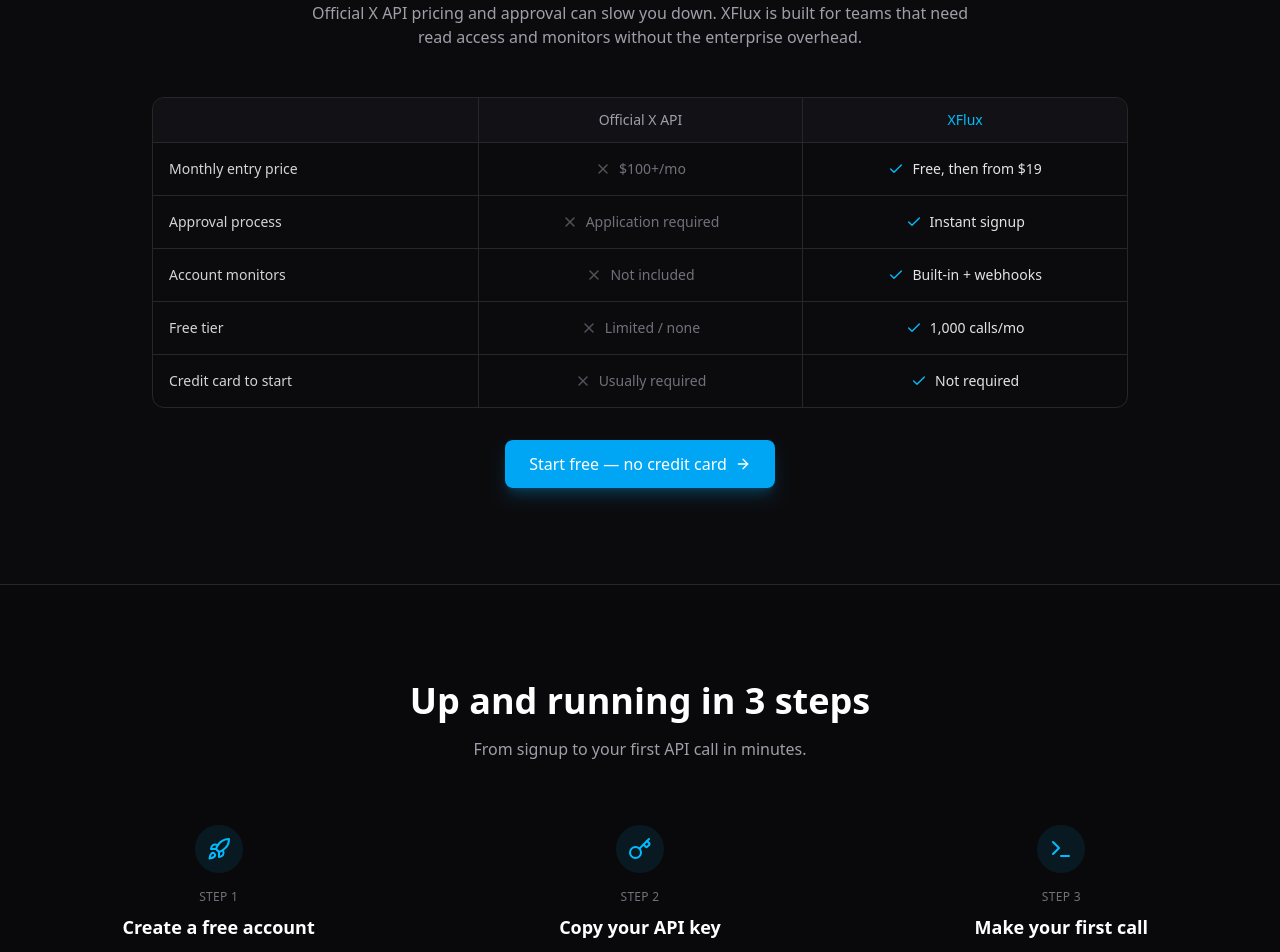
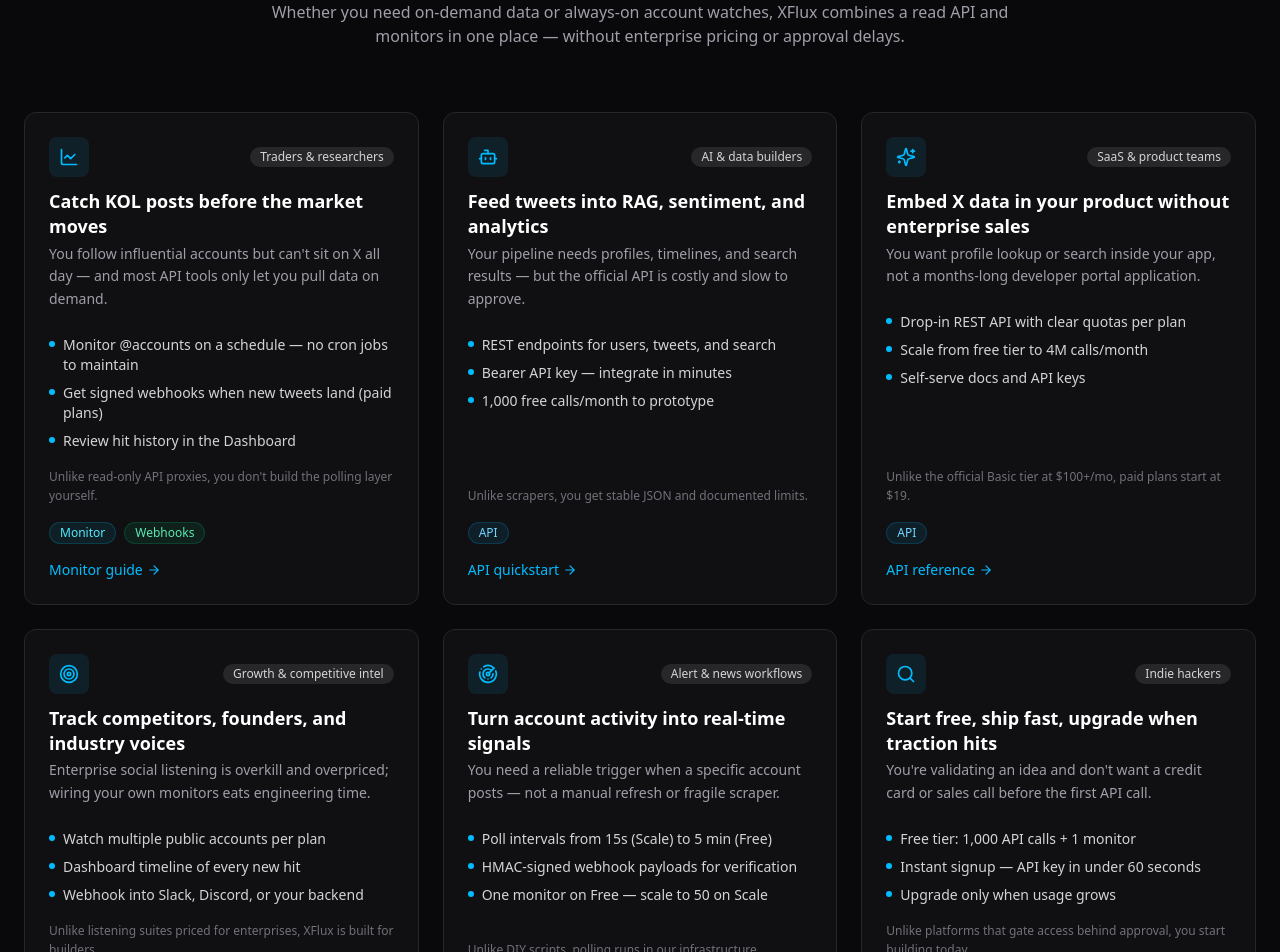
Before and after one commit to yxs1640-png/xflux, a Next.js app: page / in a window 1280 px wide. Shown: the part 1140-2092 px from the top of the page. Built offline with nearby package versions, Linux system fonts and the light colour scheme; no server answers.

Commit message:
Add homepage use cases section to highlight core value by persona.

```diff
--- a/src/app/page.tsx
+++ b/src/app/page.tsx
@@ -7,6 +7,7 @@
 import { Features } from "@/components/landing/features";
 import { PriceComparison } from "@/components/landing/price-comparison";
 import { HowItWorks } from "@/components/landing/how-it-works";
+import { UseCases } from "@/components/landing/use-cases";
 import Link from "next/link";
 import { Button } from "@/components/ui/button";
 import { getHomepagePlans } from "@/lib/constants";
@@ -27,6 +28,7 @@
       <main>
         <Hero isLoggedIn={isLoggedIn} />
         <StatsBar />
+        <UseCases registerHref={isLoggedIn ? "/dashboard" : "/register?src=homepage_usecases"} />
         <PriceComparison registerHref={isLoggedIn ? "/dashboard" : "/register?src=homepage_compare"} />
         <HowItWorks />
         <Features />
--- /dev/null
+++ b/src/components/landing/use-cases.tsx
@@ -0,0 +1,210 @@
+import Link from "next/link";
+import {
+  ArrowRight,
+  Bot,
+  LineChart,
+  Radar,
+  Search,
+  Sparkles,
+  Target,
+} from "lucide-react";
+import { Button } from "@/components/ui/button";
+import { Badge } from "@/components/ui/badge";
+import { Card, CardContent, CardDescription, CardHeader, CardTitle } from "@/components/ui/card";
+import { cn } from "@/lib/utils";
+
+const USE_CASES = [
+  {
+    icon: LineChart,
+    audience: "Traders & researchers",
+    title: "Catch KOL posts before the market moves",
+    problem:
+      "You follow influential accounts but can't sit on X all day — and most API tools only let you pull data on demand.",
+    solution: [
+      "Monitor @accounts on a schedule — no cron jobs to maintain",
+      "Get signed webhooks when new tweets land (paid plans)",
+      "Review hit history in the Dashboard",
+    ],
+    unlike: "Unlike read-only API proxies, you don't build the polling layer yourself.",
+    capabilities: ["Monitor", "Webhooks"],
+    docHref: "/docs/monitors",
+    docLabel: "Monitor guide",
+  },
+  {
+    icon: Bot,
+    audience: "AI & data builders",
+    title: "Feed tweets into RAG, sentiment, and analytics",
+    problem:
+      "Your pipeline needs profiles, timelines, and search results — but the official API is costly and slow to approve.",
+    solution: [
+      "REST endpoints for users, tweets, and search",
+      "Bearer API key — integrate in minutes",
+      "1,000 free calls/month to prototype",
+    ],
+    unlike: "Unlike scrapers, you get stable JSON and documented limits.",
+    capabilities: ["API"],
+    docHref: "/docs/quickstart",
+    docLabel: "API quickstart",
+  },
+  {
+    icon: Sparkles,
+    audience: "SaaS & product teams",
+    title: "Embed X data in your product without enterprise sales",
+    problem:
+      "You want profile lookup or search inside your app, not a months-long developer portal application.",
+    solution: [
+      "Drop-in REST API with clear quotas per plan",
+      "Scale from free tier to 4M calls/month",
+      "Self-serve docs and API keys",
+    ],
+    unlike: "Unlike the official Basic tier at $100+/mo, paid plans start at $19.",
+    capabilities: ["API"],
+    docHref: "/docs/api",
+    docLabel: "API reference",
+  },
+  {
+    icon: Target,
+    audience: "Growth & competitive intel",
+    title: "Track competitors, founders, and industry voices",
+    problem:
+      "Enterprise social listening is overkill and overpriced; wiring your own monitors eats engineering time.",
+    solution: [
+      "Watch multiple public accounts per plan",
+      "Dashboard timeline of every new hit",
+      "Webhook into Slack, Discord, or your backend",
+    ],
+    unlike: "Unlike listening suites priced for enterprises, XFlux is built for builders.",
+    capabilities: ["Monitor", "Webhooks"],
+    docHref: "/docs/monitors",
+    docLabel: "Monitor guide",
+  },
+  {
+    icon: Radar,
+    audience: "Alert & news workflows",
+    title: "Turn account activity into real-time signals",
+    problem:
+      "You need a reliable trigger when a specific account posts — not a manual refresh or fragile scraper.",
+    solution: [
+      "Poll intervals from 15s (Scale) to 5 min (Free)",
+      "HMAC-signed webhook payloads for verification",
+      "One monitor on Free — scale to 50 on Scale",
+    ],
+    unlike: "Unlike DIY scripts, polling runs in our infrastructure.",
+    capabilities: ["Monitor", "Webhooks"],
+    docHref: "/docs/webhooks",
+    docLabel: "Webhook setup",
+  },
+  {
+    icon: Search,
+    audience: "Indie hackers",
+    title: "Start free, ship fast, upgrade when traction hits",
+    problem:
+      "You're validating an idea and don't want a credit card or sales call before the first API call.",
+    solution: [
+      "Free tier: 1,000 API calls + 1 monitor",
+      "Instant signup — API key in under 60 seconds",
+      "Upgrade only when usage grows",
+    ],
+    unlike: "Unlike platforms that gate access behind approval, you start building today.",
+    capabilities: ["API", "Monitor"],
+    docHref: "/docs/quickstart",
+    docLabel: "Quickstart",
+  },
+] as const;
+
+export function UseCases({
+  registerHref = "/register?src=homepage_usecases",
+}: {
+  registerHref?: string;
+}) {
+  return (
+    <section className="py-24">
+      <div className="mx-auto max-w-7xl px-4 sm:px-6">
+        <div className="text-center mb-16">
+          <h2 className="text-3xl font-bold text-white sm:text-4xl">
+            Built for the jobs you actually have
+          </h2>
+          <p className="mt-4 text-zinc-400 max-w-3xl mx-auto">
+            Whether you need on-demand data or always-on account watches, XFlux combines a read API
+            and monitors in one place — without enterprise pricing or approval delays.
+          </p>
+        </div>
+
+        <div className="grid gap-6 md:grid-cols-2 lg:grid-cols-3">
+          {USE_CASES.map((useCase) => (
+            <Card
+              key={useCase.title}
+              className="flex flex-col hover:border-sky-500/30 transition-colors"
+            >
+              <CardHeader>
+                <div className="mb-3 flex items-center justify-between gap-3">
+                  <div className="flex h-10 w-10 items-center justify-center rounded-lg bg-sky-500/10">
+                    <useCase.icon className="h-5 w-5 text-sky-400" />
+                  </div>
+                  <Badge variant="default" className="shrink-0">
+                    {useCase.audience}
+                  </Badge>
+                </div>
+                <CardTitle className="text-lg leading-snug">{useCase.title}</CardTitle>
+                <CardDescription className="text-zinc-400 leading-relaxed">
+                  {useCase.problem}
+                </CardDescription>
+              </CardHeader>
+              <CardContent className="flex flex-1 flex-col">
+                <ul className="space-y-2 mb-4 flex-1">
+                  {useCase.solution.map((item) => (
+                    <li key={item} className="flex items-start gap-2 text-sm text-zinc-300">
+                      <span className="mt-1.5 h-1.5 w-1.5 shrink-0 rounded-full bg-sky-400" />
+                      {item}
+                    </li>
+                  ))}
+                </ul>
+                <p className="text-xs text-zinc-500 mb-4 leading-relaxed">{useCase.unlike}</p>
+                <div className="flex flex-wrap gap-2 mb-4">
+                  {useCase.capabilities.map((cap) => (
+                    <span
+                      key={cap}
+                      className={cn(
+                        "rounded-full border px-2.5 py-0.5 text-xs",
+                        cap === "API"
+                          ? "border-sky-500/20 bg-sky-500/10 text-sky-300"
+                          : cap === "Monitor"
+                            ? "border-cyan-500/20 bg-cyan-500/10 text-cyan-300"
+                            : "border-emerald-500/20 bg-emerald-500/10 text-emerald-300"
+                      )}
+                    >
+                      {cap}
+                    </span>
+                  ))}
+                </div>
+                <Link
+                  href={useCase.docHref}
+                  className="inline-flex items-center gap-1 text-sm text-sky-400 hover:text-sky-300 transition-colors"
+                >
+                  {useCase.docLabel}
+                  <ArrowRight className="h-3.5 w-3.5" />
+                </Link>
+              </CardContent>
+            </Card>
+          ))}
+        </div>
+
+        <div className="mt-12 rounded-xl border border-zinc-800 bg-zinc-900/40 px-6 py-8 text-center">
+          <p className="text-zinc-300 mb-2 font-medium">
+            API for on-demand reads. Monitors for always-on watches. One account, one bill.
+          </p>
+          <p className="text-sm text-zinc-500 mb-6 max-w-2xl mx-auto">
+            Most alternatives sell you one or the other — cheap read access with no alerts, or
+            expensive suites with no developer API. XFlux is both, from free tier up.
+          </p>
+          <Link href={registerHref}>
+            <Button>
+              Start free — see if your use case fits
+              <ArrowRight className="h-4 w-4" />
+            </Button>
+          </Link>
+        </div>
+      </div>
+    </section>
+  );
+}
```
